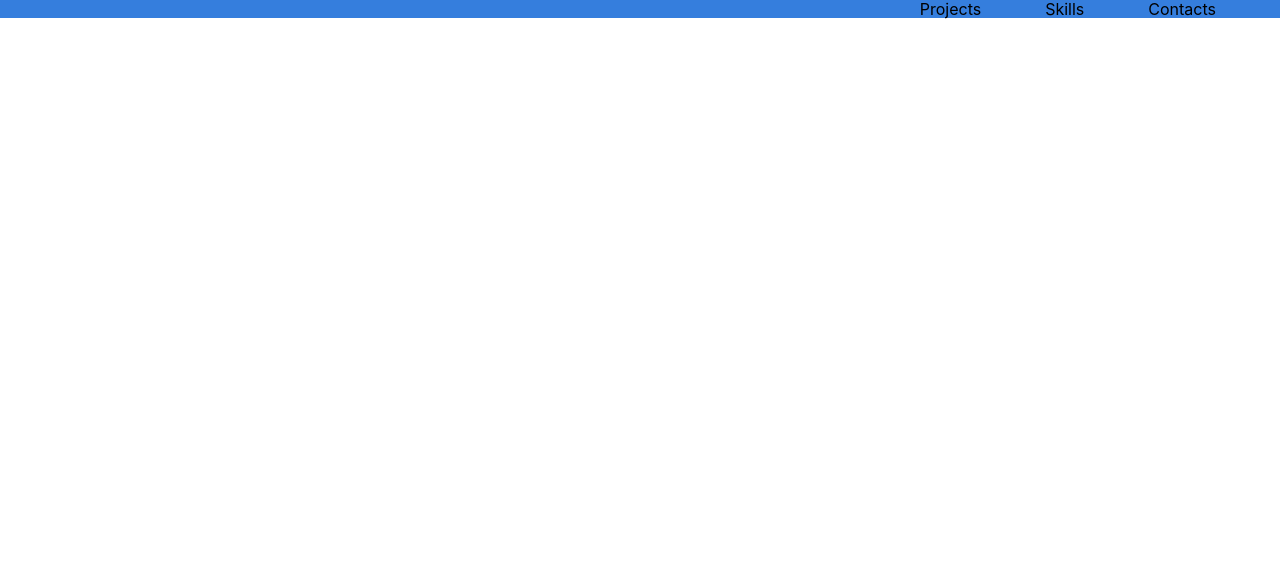
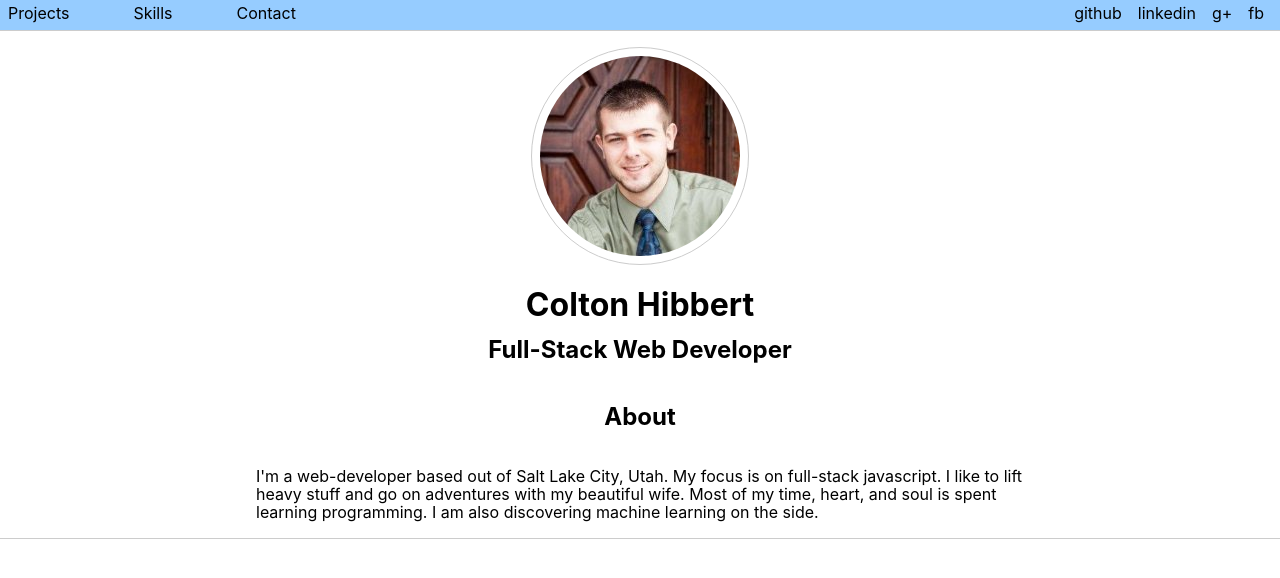
Before and after one commit to ColtonHibbert/coltons-portfolio, a React (Create React App) app: page / in a window 1280 px wide. Shown: the top 578 px of the page. Built offline with nearby package versions, Linux system fonts and the light colour scheme.

Commit message:
page layout

```diff
--- a/src/App.js
+++ b/src/App.js
@@ -1,6 +1,8 @@
 import React, { Component } from 'react';
 import './App.css';
 import Header from './components/headersection/header/Header.js';
+import Hero from './components/mainsection/hero/Hero.js';
+
 import tachyons from 'tachyons';
 
 
@@ -9,6 +11,7 @@ class App extends Component {
     return (
       <div>
        <Header />
+       <Hero />
       </div>
     );
   }
--- a/src/components/headersection/header/Header.js
+++ b/src/components/headersection/header/Header.js
@@ -2,11 +2,17 @@ import React from 'react';
 
 const Header = (props) => {
     return (
-        <div>
-            <ul className="w-100 flex flex-wrap justify-end ma0 bg-blue list pl0">
-                <li className="pr5">Projects</li>
-                <li className="pr5">Skills</li>
-                <li className="pr5">Contacts</li>
+        <div className="w-100 flex flex-column flex-row-ns justify-between-ns pb2 bg-light-blue ma0 bb b--moon-gray ">
+            <ul className="w-100 flex justify-start ma0 list pl0">
+                <li className="pl2 pr5 pt1">Projects</li>
+                <li className="pr5 pt1">Skills</li>
+                <li className="pr5 pt1">Contact</li>
+            </ul>
+            <ul className="w-100 flex justify-start justify-end-ns ma0 list pl0">
+                <li className="pl2 pr3 pt1">github</li>
+                <li className="pr3 pt1">linkedin</li>
+                <li className="pr3 pt1">g+</li>
+                <li className="pr3 pt1">fb</li>
             </ul>
         </div>
     );
--- /dev/null
+++ b/src/components/mainsection/hero/Hero.js
@@ -0,0 +1,19 @@
+
+import React from 'react';
+import img from './colton-hibbert-0a.jpg';
+
+
+const Hero = (props) => {
+    return (
+        <div className="w-100 flex flex-column items-center bg-white bb b--moon-gray">
+             <img src={img} alt="colton" className="pa2 mt3 br-100 ba b--moon-gray"/>
+             <h1 className="mb1 pb1">Colton Hibbert</h1>
+             <h2 className="mt1 pt0">Full-Stack Web Developer</h2>
+             <h2>About</h2>
+             <p className="ph4 ph5-ns ph6-m ph7-l">I'm a web-developer based out of Salt Lake City, Utah. My focus is on full-stack javascript.
+             I like to lift heavy stuff and go on adventures with my beautiful wife. Most of my time, heart, and soul is spent learning programming. I am also discovering machine learning on the side.</p>
+        </div>
+    );
+}
+
+export default Hero;
```
Also changed, not shown: src/Template.js (renamed from src/containers/Template.js), src/components/mainsection/hero/colton-hibbert-0a.jpg (added), src/components/mainsection/projects/projectcardleft/ProjectCardLeft.js (added), src/components/mainsection/projects/projectcardright/ProjectCardRight.js (added), src/components/mainsection/projects/projectsmain/ProjectsMain.js (added), src/logo.svg (deleted).
